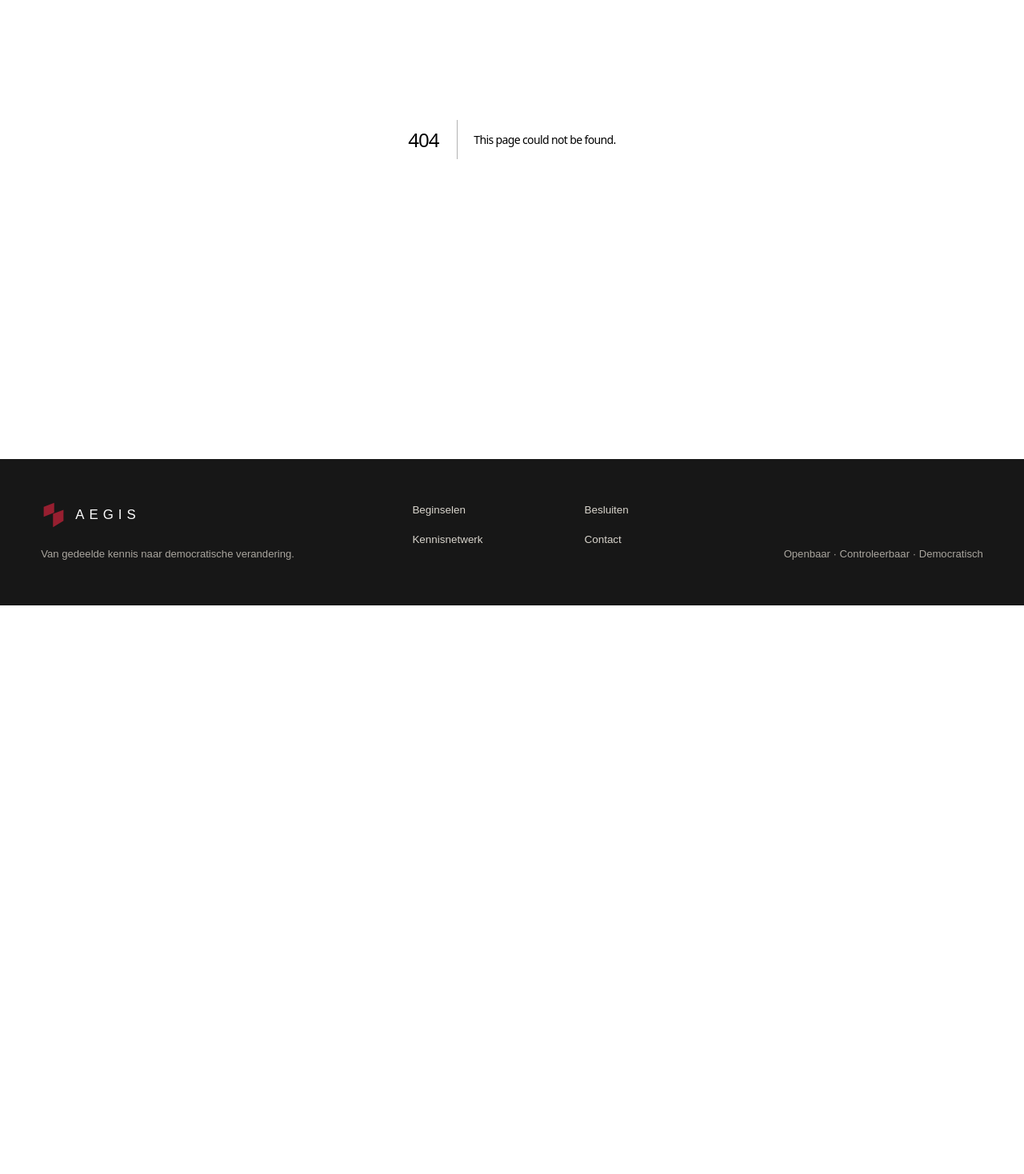
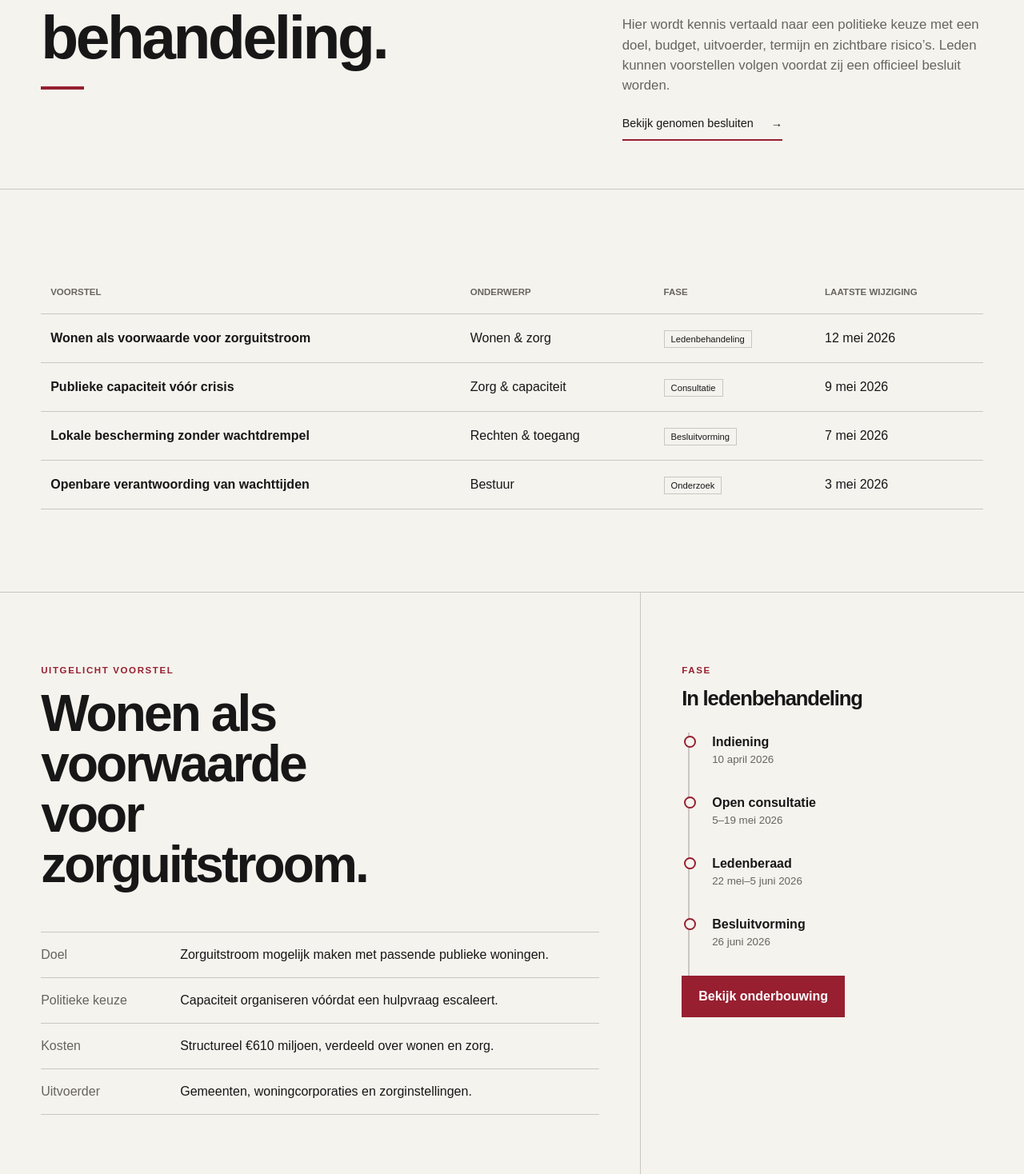
Before and after one commit to Esmeevanleeuwen/aegis, a Next.js app: page /voorstellen in a window 1280 px wide. Before the commit this address had no page. Shown: the part 302-1770 px from the top of the page at 80% size. Before the commit the page ends 1059 px from the top, so only its background shows below. Built offline with nearby package versions, Linux system fonts and the light colour scheme.

Commit message:
Build Aegis editorial platform

```diff
--- /dev/null
+++ b/app/voorstellen/page.tsx
@@ -0,0 +1,102 @@
+import type { Metadata } from "next";
+import Link from "next/link";
+import { PageIntro } from "@/components/PageIntro";
+import { proposals } from "@/lib/site-data";
+
+export const metadata: Metadata = {
+  title: "Voorstellen",
+};
+
+export default function ProposalsPage() {
+  return (
+    <>
+      <PageIntro eyebrow="Democratische werkplaats" title="Voorstellen in behandeling.">
+        <p>
+          Hier wordt kennis vertaald naar een politieke keuze met een doel,
+          budget, uitvoerder, termijn en zichtbare risico’s. Leden kunnen
+          voorstellen volgen voordat zij een officieel besluit worden.
+        </p>
+        <Link className="text-link" href="/besluiten">
+          Bekijk genomen besluiten <span>→</span>
+        </Link>
+      </PageIntro>
+
+      <section className="page-section">
+        <table className="editorial-table">
+          <thead>
+            <tr>
+              <th>Voorstel</th>
+              <th>Onderwerp</th>
+              <th>Fase</th>
+              <th>Laatste wijziging</th>
+            </tr>
+          </thead>
+          <tbody>
+            {proposals.map((proposal) => (
+              <tr key={proposal.title}>
+                <td>
+                  <strong>{proposal.title}</strong>
+                </td>
+                <td>{proposal.theme}</td>
+                <td>
+                  <span className="status">{proposal.phase}</span>
+                </td>
+                <td>{proposal.changed}</td>
+              </tr>
+            ))}
+          </tbody>
+        </table>
+      </section>
+
+      <section className="proposal-feature">
+        <div>
+          <p className="eyebrow">Uitgelicht voorstel</p>
+          <h1>Wonen als voorwaarde voor zorguitstroom.</h1>
+          <dl className="fact-list">
+            <div>
+              <dt>Doel</dt>
+              <dd>Zorguitstroom mogelijk maken met passende publieke woningen.</dd>
+            </div>
+            <div>
+              <dt>Politieke keuze</dt>
+              <dd>Capaciteit organiseren vóórdat een hulpvraag escaleert.</dd>
+            </div>
+            <div>
+              <dt>Kosten</dt>
+              <dd>Structureel €610 miljoen, verdeeld over wonen en zorg.</dd>
+            </div>
+            <div>
+              <dt>Uitvoerder</dt>
+              <dd>Gemeenten, woningcorporaties en zorginstellingen.</dd>
+            </div>
+          </dl>
+        </div>
+        <div>
+          <p className="eyebrow">Fase</p>
+          <h3>In ledenbehandeling</h3>
+          <ol className="timeline">
+            <li>
+              <strong>Indiening</strong>
+              <small>10 april 2026</small>
+            </li>
+            <li>
+              <strong>Open consultatie</strong>
+              <small>5–19 mei 2026</small>
+            </li>
+            <li>
+              <strong>Ledenberaad</strong>
+              <small>22 mei–5 juni 2026</small>
+            </li>
+            <li>
+              <strong>Besluitvorming</strong>
+              <small>26 juni 2026</small>
+            </li>
+          </ol>
+          <Link className="button" href="/dossiers/de-uitgang-is-vol">
+            Bekijk onderbouwing
+          </Link>
+        </div>
+      </section>
+    </>
+  );
+}
```
